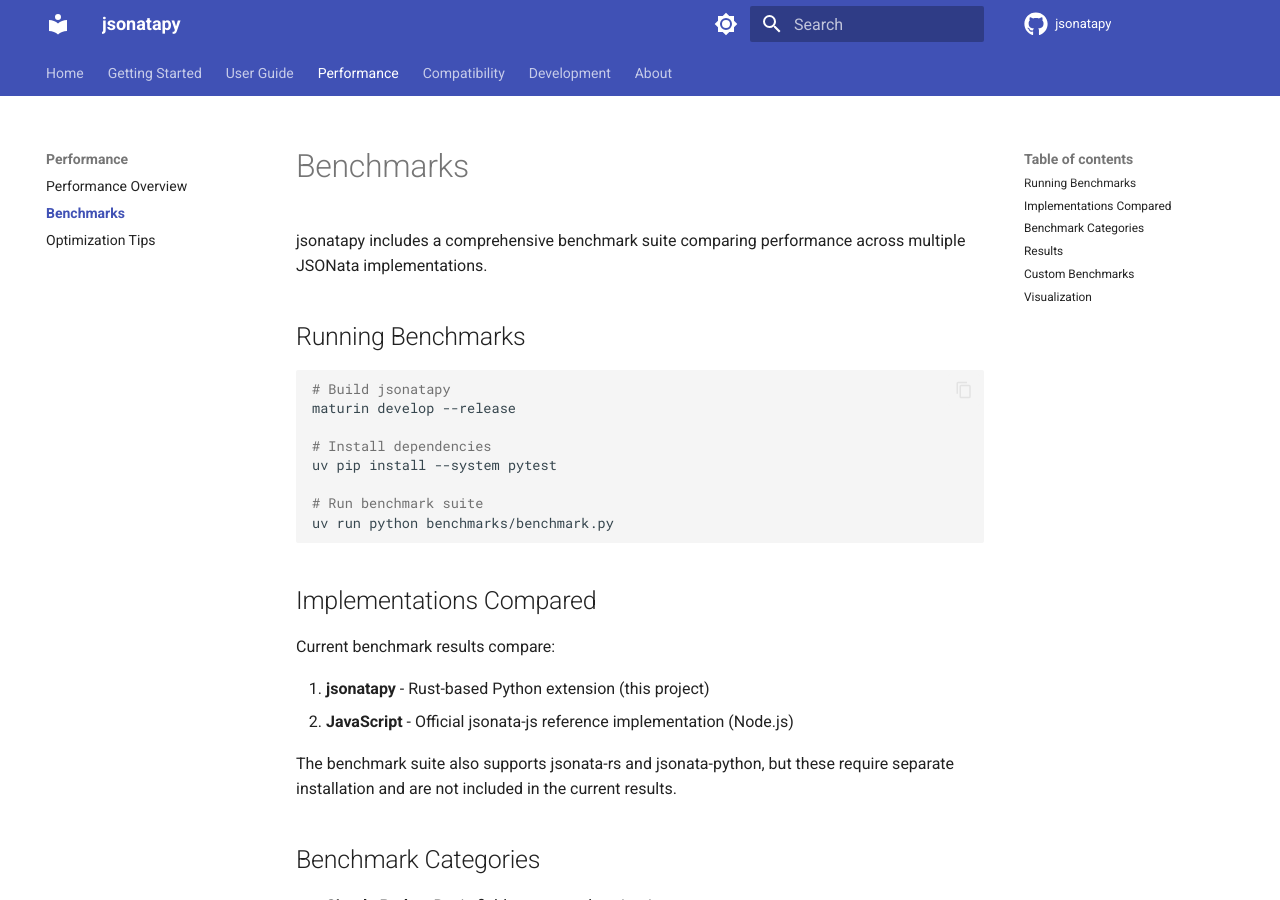
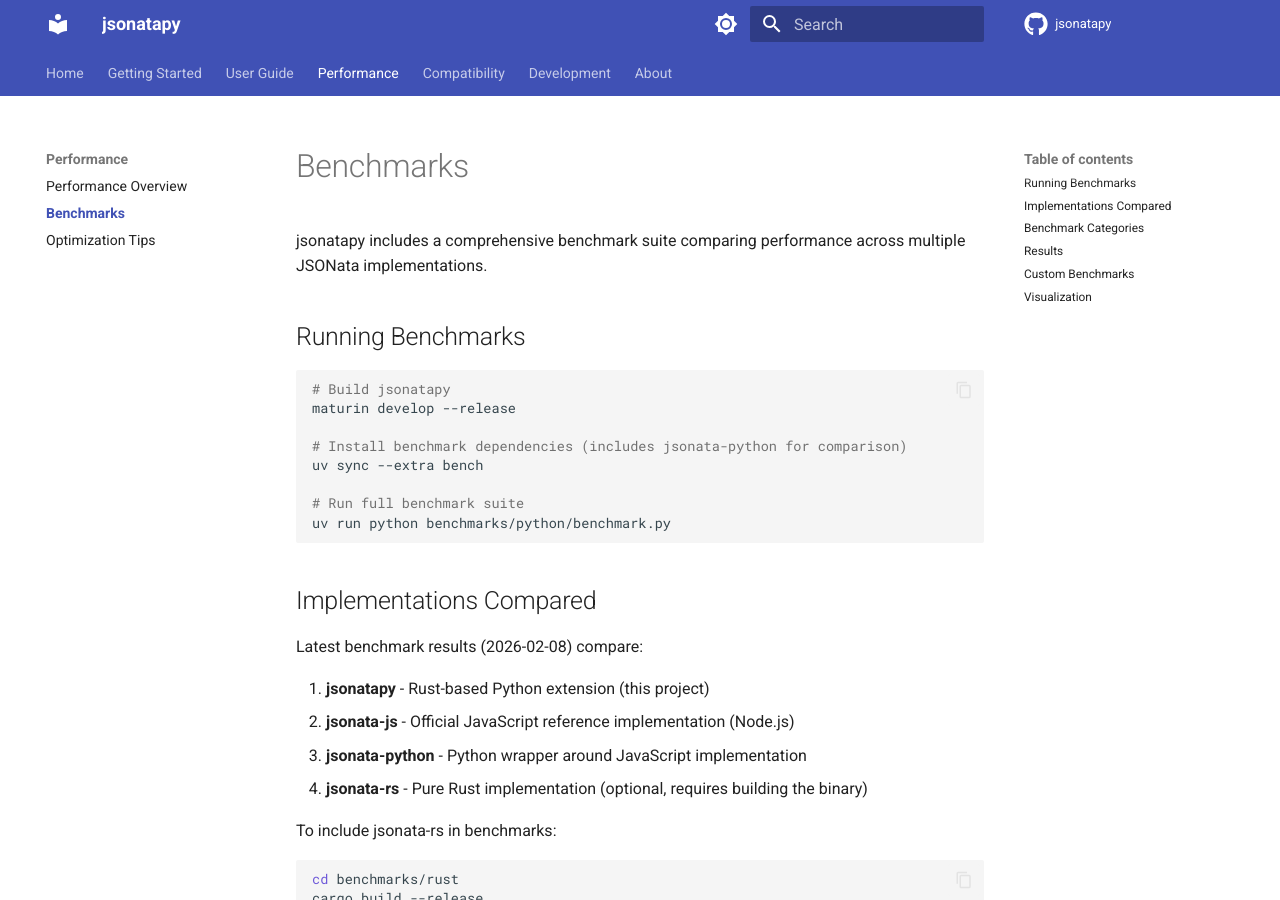
Before and after one commit to txjmb/jsonatapy, an MkDocs documentation site: the page built from docs/benchmarks.md, in a window 1280 px wide and 900 px high. Built offline with MkDocs 1.6.1 and Material for MkDocs 9.7.7, drawn with Linux system fonts in a browser that asks for light colours; comment, search, counter and statistics services are not loaded; the version menu is left out.

Commit message:
feat: Run comprehensive benchmark comparison against all implementations
Updated benchmark suite to compare jsonatapy against:
- jsonata-js (JavaScript reference implementation)
- jsonata-python (Python wrapper, extremely slow: 2,300-69,000x slower than JS)
- jsonata-rs (pure Rust, binary support added)

Key findings:
- jsonatapy excels at simple paths, strings, transformations (3-13x faster than JS)
- Major bottleneck: realistic workloads with arrays/objects (40-142x slower than JS)
- Root cause: Python↔Rust boundary conversion overhead
- Optimization plan exists to address bottlenecks

Changes:
- Fixed jsonata-rs binary path in benchmark script
- Added bench optional dependencies to pyproject.toml (jsonata-python, rich, matplotlib)
- Updated docs/performance.md with full benchmark results
- Updated docs/benchmarks.md with all tested implementations
- Added bottleneck analysis and optimization notes

Co-Authored-By: Claude Sonnet 4.5 <noreply@anthropic.com>

````diff
--- a/docs/benchmarks.md
+++ b/docs/benchmarks.md
@@ -8,21 +8,27 @@ jsonatapy includes a comprehensive benchmark suite comparing performance across
 # Build jsonatapy
 maturin develop --release
 
-# Install dependencies
-uv pip install --system pytest
+# Install benchmark dependencies (includes jsonata-python for comparison)
+uv sync --extra bench
 
-# Run benchmark suite
-uv run python benchmarks/benchmark.py
+# Run full benchmark suite
+uv run python benchmarks/python/benchmark.py
 ```
 
 ## Implementations Compared
 
-Current benchmark results compare:
+Latest benchmark results (2026-02-08) compare:
 
 1. **jsonatapy** - Rust-based Python extension (this project)
-2. **JavaScript** - Official jsonata-js reference implementation (Node.js)
+2. **jsonata-js** - Official JavaScript reference implementation (Node.js)
+3. **jsonata-python** - Python wrapper around JavaScript implementation
+4. **jsonata-rs** - Pure Rust implementation (optional, requires building the binary)
 
-The benchmark suite also supports jsonata-rs and jsonata-python, but these require separate installation and are not included in the current results.
+To include jsonata-rs in benchmarks:
+```bash
+cd benchmarks/rust
+cargo build --release
+```
 
 ## Benchmark Categories
 
````
Also changed, not shown: docs/performance.md (+68 -54 lines), pyproject.toml (+9 -8 lines), 5 other files.
